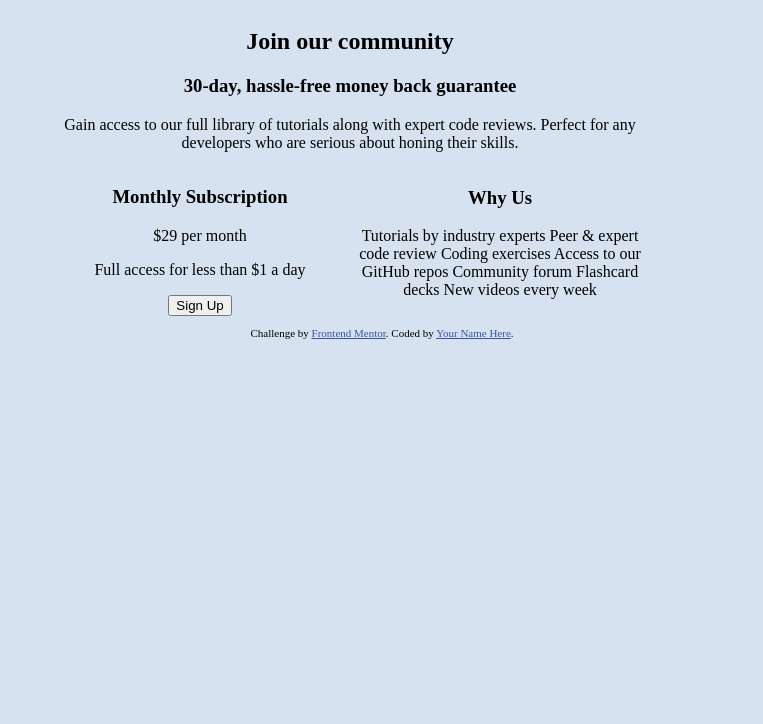
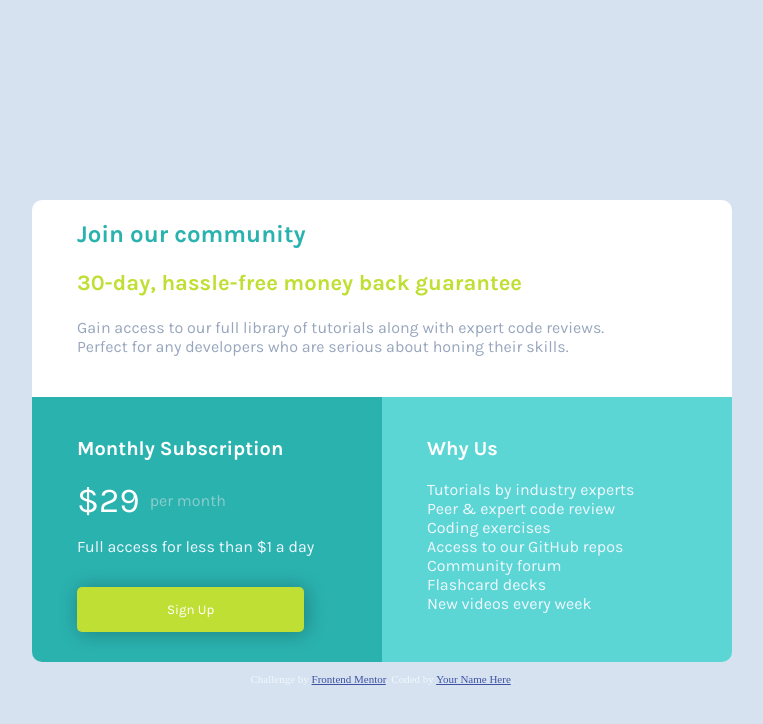
Before and after one commit to KnottBound/KnottBound.github.io, a plain HTML site: page singleprice/single-price-grid-component-master/index.html in a window 1280 px wide. Shown: the whole page, without its empty margins (258-1021 px from the left). Drawn offline with Linux system fonts and the light colour scheme.

Commit message:
Order Summary Project
- Created Order Summary CSS and HTML

```diff
--- /dev/null
+++ b/ordersum/style.css
@@ -0,0 +1,139 @@
+@import url('https://fonts.googleapis.com/css2?family=Red+Hat+Display:wght@500;700;900&display=swap');
+
+.attribution { font-size: 11px; text-align: center; }
+.attribution a { color: hsl(228, 45%, 44%); }
+
+
+body {
+    display: grid;
+    background-color: hsl(225, 100%, 94%);
+    grid-template-columns: 1fr 380px 1fr;
+    text-align: center;
+    font-family: 'Red Hate Display', sans-serif;
+    margin: 300px;
+}
+
+.summary {
+    display: grid;
+    grid-column: 2;
+    background-color: white;
+    border-radius: 20px 20px 20px 20px;
+}
+
+.order-title {
+    color: hsl(223, 47%, 23%);
+    font-size: 25px;
+    font-weight: 900;
+    padding-top: 20px;
+    margin-bottom: auto;
+}
+
+img {
+    width: 380px;
+    border-radius: 20px 20px 0 0;
+}
+
+button {
+    color: white;
+    background-color: hsl(245, 75%, 52%);
+    border: none;
+    border-radius: 5px;
+    padding: 12px 10px 12px 10px;
+    margin-left: 40px;
+    margin-right: 40px;
+    font-weight: 700;
+    font-size: 13px;
+    letter-spacing: .5px;
+    box-shadow: 1px 20px 10px hsl(225, 100%, 94%);
+
+}
+
+h3 {
+    text-align: center;
+    font-family: 'Red Hate Display', sans-serif;
+    padding-top: 20px;
+    color: hsl(224, 23%, 55%);
+}
+
+.summaryp {
+    color: hsl(224, 23%, 55%);
+    font-weight: 500;
+    font-size: 16px;
+    text-align: center;
+    padding-left: 20px;
+    padding-right: 20px;
+    padding-bottom: 5px;
+    font-family: 'Red Hate Display', sans-serif;
+
+}
+
+.price {
+    display: flex;
+    background-color: hsl(225, 100%, 98%);
+    margin-bottom: 30px;
+    padding: 20px 25px 20px 25px;
+    margin-left: 40px;
+    margin-right: 40px;
+    border-radius: 10px;
+    align-content: center;
+}
+
+.annual1 {
+    display: flex;
+    flex-direction: column;
+    justify-content: space-evenly;
+}
+
+.annual2 {
+    display: flex;
+    flex-direction: column;
+    text-align: left;
+    padding-left: 20px;
+    font-size: 16px;
+    justify-content: space-evenly;
+    letter-spacing: 0px;
+}
+
+.annual3 {
+    display: flex;
+    padding-left: 45px;
+    flex-direction: column;
+    justify-content: right;
+    justify-content: center;
+    justify-content: space-evenly;
+
+}
+
+#annualplan{
+    font-weight: 900;
+    font-size: 13px;
+    color:hsl(223, 47%, 23%);
+}
+
+#annualprice {
+    font-weight: 500;
+    font-size: 14px;
+    color: hsl(224, 23%, 55%);
+    font-family: 'Red Hate Display', sans-serif;
+}
+
+#music-icon {
+    width: 45px;
+    justify-content: left;
+    margin-left: auto;
+}
+
+#change {
+    font-size: 12px;
+    font-weight: 900;
+    color: hsl(245, 75%, 52%);
+}
+
+#cancel {
+    font-size: 12px;
+    font-weight: 900;
+    color: hsl(224, 23%, 55%);
+    text-decoration: none;
+    padding: 30px;
+    font-family: 'Red Hate Display', sans-serif;
+}
--- a/singleprice/single-price-grid-component-master/index.html
+++ b/singleprice/single-price-grid-component-master/index.html
@@ -12,32 +12,34 @@
 <body>
 <div class="subscription-panel">
   <div class="top-panel">
-      <h2>Join our community</h2>
+      <h2 class="top-header">Join our community</h2>
 
-      <h3 class="guerantee">30-day, hassle-free money back guarantee</h3>
+      <h3 class="guarentee">30-day, hassle-free money back guarantee</h3>
 
-      <p>Gain access to our full library of tutorials along with expert code reviews.
+      <p class="topp">Gain access to our full library of tutorials along with expert code reviews.
       Perfect for any developers who are serious about honing their skills.</p>
   </div>
   <div class="bottom-left-panel">
-      <h3>Monthly Subscription</h3>
+      <h3 class="left-header">Monthly Subscription</h3>
       <!--I think we need an inline style here?-->
-      &dollar;29 per month
-
+      <div class="price">
+        <span style="color: white; font-size: 35px;">&dollar;29</span>
+        <span style="color: hsla(0, 0%, 90%, 0.514); padding-left: 10px;">per month</span>
+      </div>
       <p>Full access for less than &dollar;1 a day</p>
 
       <button type="button">Sign Up</button>
   </div>
   <div class="bottom-right-panel">
-      <h3>Why Us</h3>
+      <h3 class="right-header">Why Us</h3>
       <p>
-      Tutorials by industry experts
-      Peer &amp; expert code review
-      Coding exercises
-      Access to our GitHub repos
-      Community forum
-      Flashcard decks
-      New videos every week
+      <li>Tutorials by industry experts</li>
+      <li>Peer &amp; expert code review</li>
+      <li>Coding exercises</li>
+      <li>Access to our GitHub repos</li>
+      <li>Community forum</li>
+      <li>Flashcard decks</li>
+      <li>New videos every week</li>
     </p>
   </div>
 </div>
--- a/singleprice/single-price-grid-component-master/style.css
+++ b/singleprice/single-price-grid-component-master/style.css
@@ -1,31 +1,96 @@
+@import url('https://fonts.googleapis.com/css2?family=Karla:wght@400;700&display=swap');
+
 .attribution { font-size: 11px; text-align: center; }
 .attribution a { color: hsl(228, 45%, 44%); }
 
 body {
-    background-color: hsl(212, 45%, 89%)
+    background-color: hsl(212, 45%, 89%);
+}
+
+p {
+    color: aliceblue;
+    font-size: 16px;
 }
 
 .subscription-panel {
     display: grid;
-    align-content: center;
     grid-auto-columns: 300px;
-    grid-template-columns: 1fr 1fr 1fr 1frs;
+    grid-template-columns: 2fr 350px 350px 2fr;
+    margin-top: 200px;
 }
 
 .top-panel {
     grid-area: 1 / 2 / span 1 / span 2;
-    text-align: center;
+    text-align: left;
+    padding-left: 45px;
+    padding-right: 75px;
+    background-color:white;
+    border-radius: 10px 10px 0 0;
+    font-family: 'Karla', sans-serif;
+    padding-bottom: 25px;
+}
 
+.top-header {
+    color: hsl(179, 62%, 43%);
+}
+
+.left-header, .right-header {
+    color: white;
+    font-size: 20px;
+}
+
+.topp {
+    color: hsl(218, 22%, 67%);
+}
+
+.guarentee {
+    color: hsl(71, 73%, 54%);
+    font-size: 22px;
+}
+
+li {
+    padding: 0;
+    list-style: none;
+    color: aliceblue;
+    font-size: 16px;
+}
+
+.price {
+    display: flex;
+    align-items: center;
 }
 
 .bottom-left-panel {
-    margin: auto;
     grid-area: 2 / 2 / span 1 / span 1;
-    text-align: center;
+    text-align: left;
+    padding-left: 45px;
+    padding-right: 45px;
+    background-color: hsl(179, 62%, 43%);
+    border-radius: 0 0 0 10px;
+    font-family: 'Karla', sans-serif;
+    padding-top: 20px;
 }
 
 .bottom-right-panel {
-    margin: auto;
     grid-area: 2 / 3 / span 1 / span 1;
-    text-align: center;
+    text-align: left;
+    padding-left: 45px;
+    padding-right: 65px;
+    background-color: hsl(179, 60%, 60%);
+    border-radius: 0 0 10px 0;
+    font-family: 'Karla', sans-serif;
+    padding-top: 20px;
 }
+
+button {
+    background-color: hsl(71, 73%, 54%);
+    border: none;
+    color: white;
+    margin-inline: auto;
+    padding: 15px 90px 15px 90px;
+    border-radius: 5px;
+    margin-bottom: 30px;
+    margin-top: 15px;
+    box-shadow: 2px 1px 20px rgba(0, 0, 0, 0.288);
+    font-family: 'Karla', sans-serif;
+}
```
Also changed, not shown: ordersum/index.html (added, +43 -0 lines), ordersum/design/active-states.jpg (added), ordersum/design/desktop-design.jpg (added), ordersum/design/desktop-preview.jpg (added), ordersum/design/mobile-design.jpg (added), ordersum/images/favicon-32x32.png (added), ordersum/images/icon-music.svg (added), ordersum/images/illustration-hero.svg (added), ordersum/images/pattern-background-desktop.svg (added), ordersum/images/pattern-background-mobile.svg (added), 4 other files.
